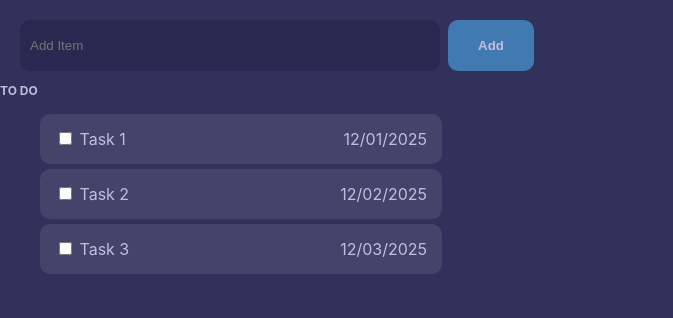
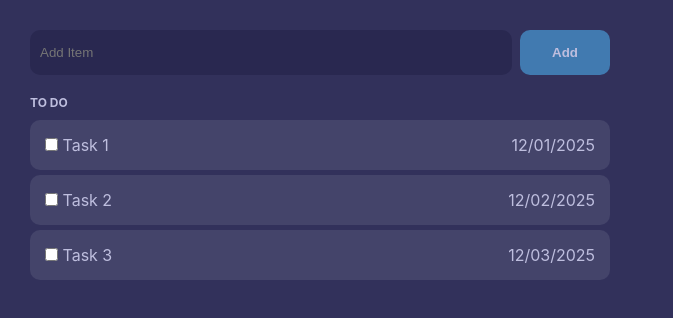
Before and after one commit to thary25/to-do-list, a React (Create React App) app: page / in a window 1280 px wide. Shown: the top 318 px of the page, without its empty margins (0-673 px from the left). Built offline with nearby package versions, Linux system fonts and the light colour scheme.

Commit message:
Added Section component and made extensive updates to CSS files for improved styling and layout.

```diff
--- a/src/components/task/TaskAdd.module.css
+++ b/src/components/task/TaskAdd.module.css
@@ -2,26 +2,32 @@
   display: flex;
   flex-direction: row;
   gap: 8px;
-  margin: 20px 0 0 20px;
+  width: 100%;
+  margin-bottom: 20px;
 }
 
 .form input {
   padding: 10px;
-  width: 400px;
+  width: 100%;
   background-color: #292850;
   border: none;
   outline: none;
   border-radius: 10px;
-  height: 31px;
+  height: 45px;
   color: #bebede;
 }
 
 .form button {
   background-color: #417ab0;
-  border: none;
+  border: 2px solid transparent;
   padding: 10px 30px;
   border-radius: 10px;
   cursor: pointer;
   color: #bebede;
   font-weight: bold;
+  transition: all 200ms ease-in-out;
 }
+.form button:hover {
+  background-color: #292850;
+  border: 2px solid #417ab0;
+}
--- a/src/components/task/TaskItem.module.css
+++ b/src/components/task/TaskItem.module.css
@@ -6,6 +6,6 @@
   align-items: center;
   padding: 15px;
   border-radius: 10px;
-  width: 30%;
+  width: 100%;
   margin: 5px 0;
 }
--- a/src/components/task/TaskList.js
+++ b/src/components/task/TaskList.js
@@ -1,8 +1,9 @@
 import TaskItem from "./TaskItem";
+import classes from "./TaskList.module.css";
 
 export default function TaskList({ taskList }) {
   return (
-    <ul>
+    <ul className={classes.taskList}>
       {taskList.map((task) => (
         <TaskItem key={task.text} task={task} />
       ))}
--- /dev/null
+++ b/src/components/task/TaskList.module.css
@@ -0,0 +1,5 @@
+.taskList {
+  list-style: none;
+  margin: 10px 0 0 0;
+  padding: 0;
+}
--- /dev/null
+++ b/src/components/ui/Section.js
@@ -0,0 +1,5 @@
+import classes from "./Section.module.css";
+
+export default function Section({ children }) {
+  return <section className={classes.section}>{children}</section>;
+}
--- /dev/null
+++ b/src/components/ui/Section.module.css
@@ -0,0 +1,4 @@
+.section {
+  width: 50%;
+  padding: 30px;
+}
--- a/src/index.css
+++ b/src/index.css
@@ -1,3 +1,9 @@
+* {
+  margin: 0;
+  padding: 0;
+  box-sizing: border-box;
+}
+
 body {
   margin: 0;
   font-family: -apple-system, BlinkMacSystemFont, "Segoe UI", "Roboto", "Oxygen",
--- a/src/page/Home.js
+++ b/src/page/Home.js
@@ -1,6 +1,7 @@
 import TaskAdd from "../components/task/TaskAdd";
 import TaskList from "../components/task/TaskList";
 import { HeadingH3 } from "../components/ui/Heading";
+import Section from "../components/ui/Section";
 
 const TASK_DUMMY = [
   {
@@ -23,9 +24,11 @@ const TASK_DUMMY = [
 export default function HomePage() {
   return (
     <>
-      <TaskAdd />
-      <HeadingH3>To Do</HeadingH3>
-      <TaskList taskList={TASK_DUMMY} />
+      <Section>
+        <TaskAdd />
+        <HeadingH3>To Do</HeadingH3>
+        <TaskList taskList={TASK_DUMMY} />
+      </Section>
     </>
   );
 }
```
